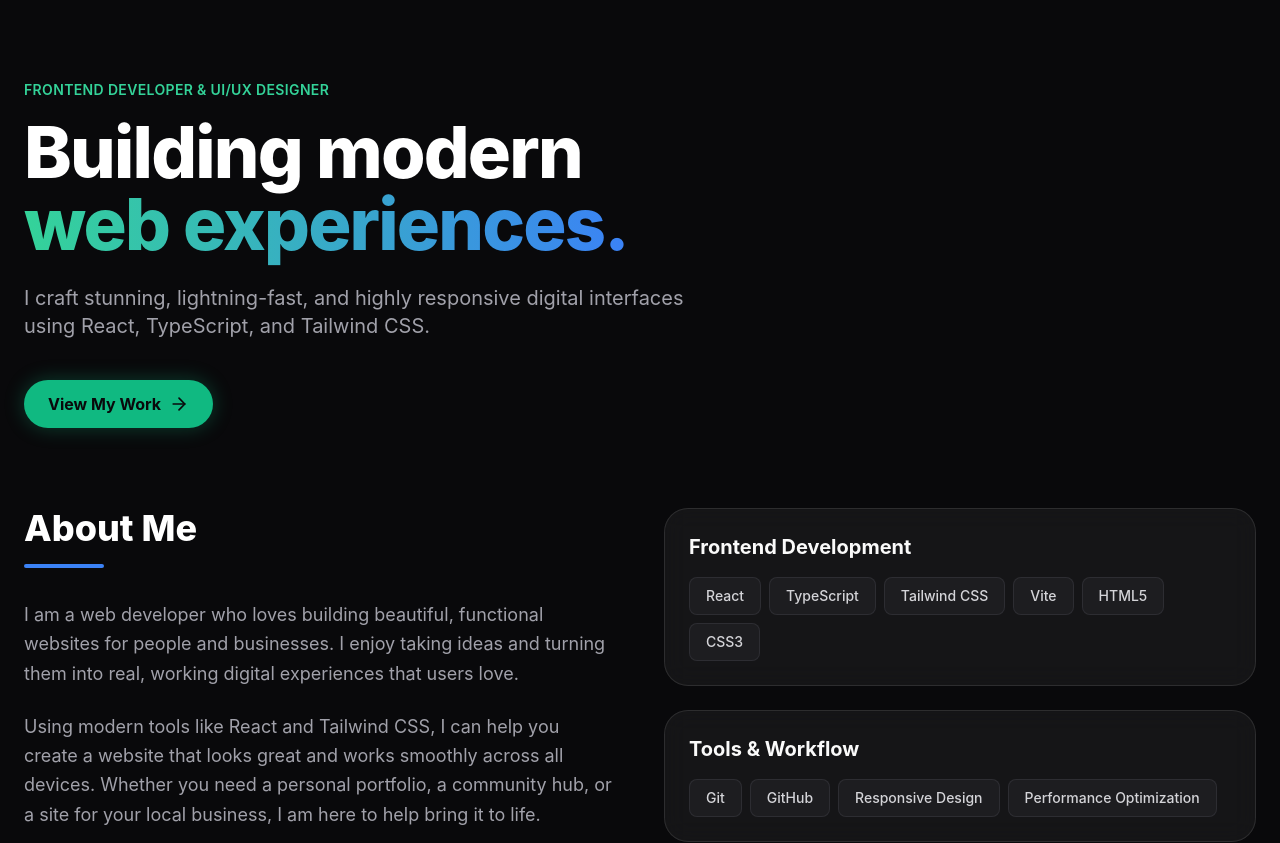
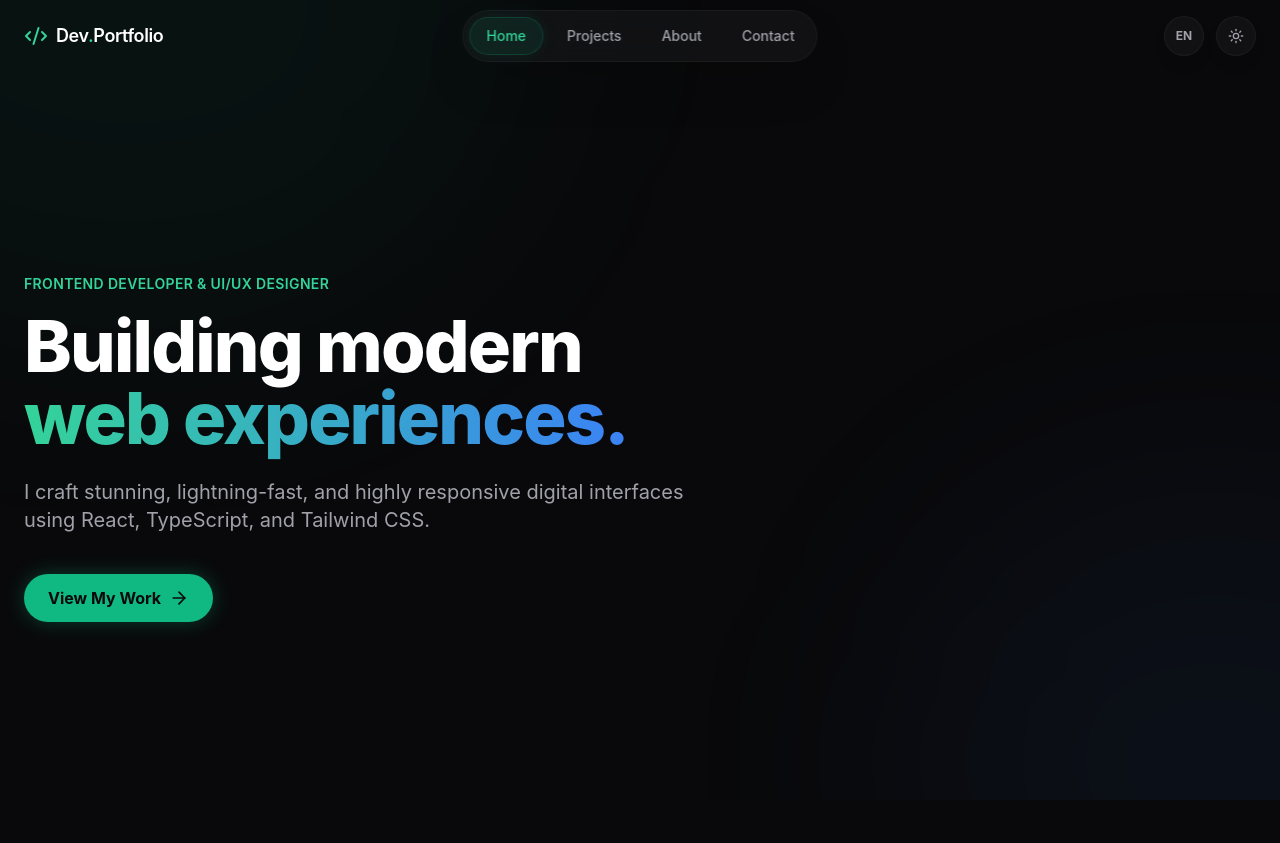
Before and after one commit to amjedq7/portfolio, a React (Vite) app: page /#/ in a window 1280 px wide. Shown: the top 843 px of the page. Built offline with nearby package versions, Linux system fonts and the light colour scheme.

Commit message:
add laguage and theme buttons

```diff
--- a/src/App.tsx
+++ b/src/App.tsx
@@ -1,20 +1,71 @@
+import { useState, useEffect } from 'react';
+import { motion, AnimatePresence } from 'framer-motion';
+import Navbar from './components/Navbar';
 import Hero from './components/Hero';
 import Projects from './components/Projects';
 import About from './components/About';
 import Contact from './components/Contact';
-import './index.css';
 
-function App() {
+export default function App() {
+  const [activeSection, setActiveSection] = useState('home');
+
+  useEffect(() => {
+    const handleScroll = () => {
+      const sections = ['home', 'projects', 'about', 'contact'];
+      const scrollPosition = window.scrollY + 200;
+
+      for (const section of sections) {
+        const el = document.getElementById(section);
+        if (el) {
+          const top = el.offsetTop;
+          const height = el.offsetHeight;
+          if (scrollPosition >= top && scrollPosition < top + height) {
+            setActiveSection(section);
+            break;
+          }
+        }
+      }
+    };
+
+    window.addEventListener('scroll', handleScroll);
+    return () => window.removeEventListener('scroll', handleScroll);
+  }, []);
+
   return (
-    <div className="min-h-screen bg-zinc-950 text-white">
-      <main className="container mx-auto px-6">
-        <Hero />
-        <About />
-        <Projects />
-        <Contact />
+    <div className="relative min-h-screen overflow-x-hidden bg-zinc-50 dark:bg-zinc-950 text-zinc-900 dark:text-zinc-50 selection:bg-emerald-500/30 selection:text-emerald-900 dark:selection:text-emerald-400 transition-colors duration-300">
+      <div className="pointer-events-none fixed inset-0 z-0 overflow-hidden">
+        <div className="absolute -top-[40%] -left-[20%] h-[80%] w-[60%] rounded-full bg-emerald-500/10 dark:bg-emerald-500/5 blur-[120px]" />
+        <div className="absolute top-[60%] -right-[20%] h-[70%] w-[50%] rounded-full bg-blue-500/10 dark:bg-blue-500/5 blur-[120px]" />
+      </div>
+
+      <Navbar activeSection={activeSection} />
+
+      <main className="relative z-10 mx-auto max-w-7xl px-6">
+        <AnimatePresence mode="wait">
+          <motion.div
+            initial={{ opacity: 0, y: 20 }}
+            animate={{ opacity: 1, y: 0 }}
+            exit={{ opacity: 0, y: -20 }}
+            transition={{ duration: 0.5 }}
+          >
+            <section id="home" className="min-h-screen pt-24 flex items-center">
+              <Hero />
+            </section>
+
+            <section id="projects" className="py-24">
+              <Projects />
+            </section>
+
+            <section id="about" className="py-24">
+              <About />
+            </section>
+
+            <section id="contact" className="py-24">
+              <Contact />
+            </section>
+          </motion.div>
+        </AnimatePresence>
       </main>
     </div>
   );
 }
-
-export default App;
--- /dev/null
+++ b/src/components/Navbar.tsx
@@ -0,0 +1,80 @@
+import { Code2, Terminal, User, Mail, Briefcase, Sun, Moon } from 'lucide-react';
+import { useSettings } from '../context/SettingsContext';
+
+interface NavbarProps {
+  activeSection: string;
+}
+
+export default function Navbar({ activeSection }: NavbarProps) {
+  const { theme, toggleTheme, language, toggleLanguage, t } = useSettings();
+
+  const navItems = [
+    { id: 'home', label: t('Domů', 'Home'), icon: Terminal },
+    { id: 'projects', label: t('Projekty', 'Projects'), icon: Briefcase },
+    { id: 'about', label: t('O mně', 'About'), icon: User },
+    { id: 'contact', label: t('Kontakt', 'Contact'), icon: Mail },
+  ];
+
+  const scrollToSection = (id: string) => {
+    const element = document.getElementById(id);
+    if (element) {
+      element.scrollIntoView({ behavior: 'smooth' });
+    }
+  };
+
+  return (
+    <header className="fixed top-0 left-0 right-0 z-50 flex items-center justify-between px-6 py-4 pointer-events-none">
+      {/* Logo - Top Left */}
+      <div
+        onClick={() => scrollToSection('home')}
+        className="flex items-center gap-2 cursor-pointer group text-zinc-900 dark:text-white font-semibold tracking-tight pointer-events-auto"
+      >
+        <Code2 className="h-6 w-6 text-emerald-500 dark:text-emerald-400 transition-transform group-hover:rotate-12" />
+        <span className="hidden sm:inline text-lg">Dev<span className="text-emerald-500 dark:text-emerald-400">.</span>Portfolio</span>
+      </div>
+
+      {/* Center Nav Pill */}
+      <nav className="absolute left-1/2 -translate-x-1/2 flex items-center p-1.5 rounded-full backdrop-blur-md bg-white/70 dark:bg-zinc-900/60 border border-zinc-200 dark:border-zinc-800/50 shadow-lg dark:shadow-2xl pointer-events-auto transition-all duration-300">
+        <ul className="flex items-center gap-1 sm:gap-2">
+          {navItems.map((item) => {
+            const Icon = item.icon;
+            const isActive = activeSection === item.id;
+            return (
+              <li key={item.id}>
+                <button
+                  onClick={() => scrollToSection(item.id)}
+                  className={`relative flex items-center gap-2 px-4 py-2 rounded-full text-sm font-medium transition-all duration-300 ${
+                    isActive
+                      ? 'text-emerald-700 dark:text-emerald-400 bg-emerald-500/10 border border-emerald-500/20 shadow-[0_0_15px_rgba(16,185,129,0.1)]'
+                      : 'text-zinc-600 dark:text-zinc-400 hover:text-zinc-900 dark:hover:text-zinc-200 hover:bg-zinc-100 dark:hover:bg-zinc-800/60'
+                  }`}
+                >
+                  <Icon className="h-4 w-4 sm:hidden block" />
+                  <span className="hidden sm:inline">{item.label}</span>
+                </button>
+              </li>
+            );
+          })}
+        </ul>
+      </nav>
+
+      {/* Settings Controls - Top Right */}
+      <div className="flex items-center gap-3 pointer-events-auto">
+        <button
+          onClick={toggleLanguage}
+          className="flex items-center justify-center h-10 w-10 rounded-full backdrop-blur-md bg-white/70 dark:bg-zinc-900/60 border border-zinc-200 dark:border-zinc-800/50 text-zinc-600 dark:text-zinc-400 hover:text-emerald-600 dark:hover:text-emerald-400 hover:border-emerald-500/30 shadow-lg transition-all font-bold text-xs uppercase"
+          title="Toggle Language"
+        >
+          {language}
+        </button>
+        <button
+          onClick={toggleTheme}
+          className="flex items-center justify-center h-10 w-10 rounded-full backdrop-blur-md bg-white/70 dark:bg-zinc-900/60 border border-zinc-200 dark:border-zinc-800/50 text-zinc-600 dark:text-zinc-400 hover:text-emerald-600 dark:hover:text-emerald-400 hover:border-emerald-500/30 shadow-lg transition-all"
+          title="Toggle Theme"
+        >
+          {theme === 'dark' ? <Sun className="h-4 w-4" /> : <Moon className="h-4 w-4" />}
+        </button>
+      </div>
+    </header>
+  );
+}
--- /dev/null
+++ b/src/context/SettingsContext.tsx
@@ -0,0 +1,44 @@
+import { createContext, useContext, useState, useEffect, ReactNode } from 'react';
+
+type Theme = 'light' | 'dark';
+type Language = 'en' | 'cs';
+
+interface SettingsContextType {
+  theme: Theme;
+  toggleTheme: () => void;
+  language: Language;
+  toggleLanguage: () => void;
+  t: (csText: string, enText: string) => string;
+}
+
+const SettingsContext = createContext<SettingsContextType | undefined>(undefined);
+
+export function SettingsProvider({ children }: { children: ReactNode }) {
+  const [theme, setTheme] = useState<Theme>('dark');
+  const [language, setLanguage] = useState<Language>('en');
+
+  useEffect(() => {
+    if (theme === 'dark') {
+      document.documentElement.classList.add('dark');
+    } else {
+      document.documentElement.classList.remove('dark');
+    }
+  }, [theme]);
+
+  const toggleTheme = () => setTheme(prev => prev === 'dark' ? 'light' : 'dark');
+  const toggleLanguage = () => setLanguage(prev => prev === 'en' ? 'cs' : 'en');
+
+  const t = (csText: string, enText: string) => language === 'en' ? enText : csText;
+
+  return (
+    <SettingsContext.Provider value={{ theme, toggleTheme, language, toggleLanguage, t }}>
+      {children}
+    </SettingsContext.Provider>
+  );
+}
+
+export const useSettings = () => {
+  const context = useContext(SettingsContext);
+  if (!context) throw new Error('useSettings must be used within SettingsProvider');
+  return context;
+};
--- a/src/index.css
+++ b/src/index.css
@@ -4,6 +4,6 @@
 
 @layer base {
   body {
-    @apply bg-background text-zinc-50 antialiased selection:bg-emerald-500/30;
+    @apply bg-zinc-50 dark:bg-background text-zinc-900 dark:text-zinc-50 antialiased selection:bg-emerald-500/30 transition-colors duration-300;
   }
 }
--- a/src/main.tsx
+++ b/src/main.tsx
@@ -2,12 +2,15 @@ import { StrictMode } from 'react'
 import { createRoot } from 'react-dom/client'
 import { HashRouter } from 'react-router-dom'
 import App from './App.tsx'
+import { SettingsProvider } from './context/SettingsContext.tsx'
 import './index.css'
 
 createRoot(document.getElementById('root')!).render(
   <StrictMode>
     <HashRouter>
-      <App />
+      <SettingsProvider>
+        <App />
+      </SettingsProvider>
     </HashRouter>
   </StrictMode>,
 )
--- a/tailwind.config.js
+++ b/tailwind.config.js
@@ -4,13 +4,14 @@ export default {
     "./index.html",
     "./src/**/*.{js,ts,jsx,tsx}",
   ],
+  darkMode: 'class',
   theme: {
     extend: {
       fontFamily: {
         sans: ['Inter', 'system-ui', 'sans-serif'],
       },
       colors: {
-        background: '#09090b', // zinc-950
+        background: '#09090b',
       },
     },
   },
```
